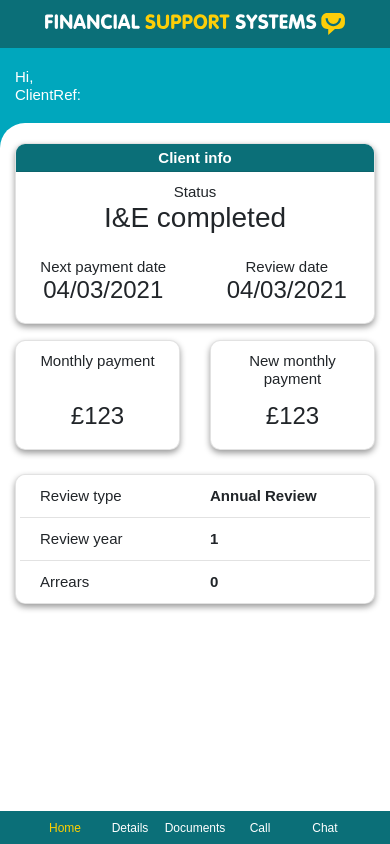
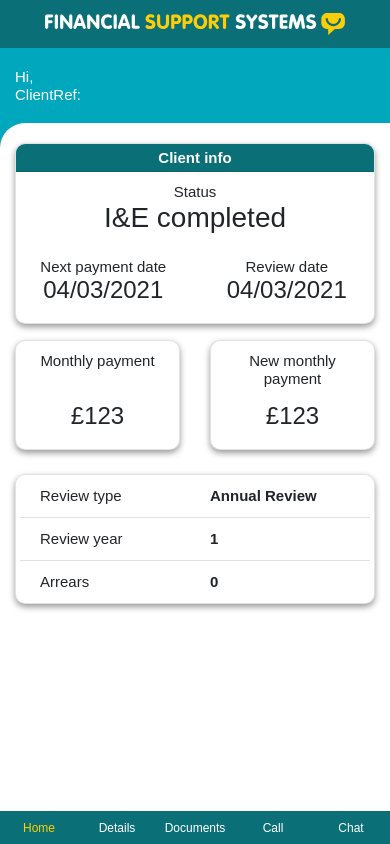
Before and after one commit to simonproudfoot/review-portal, a Nuxt app: page / in a window 390 px wide. Built offline with nearby package versions, Linux system fonts and the light colour scheme; no server answers; what vue-js-toggle-button would draw is missing.

Commit message:
amends for mobile ussues

```diff
--- a/assets/scss/custom.scss
+++ b/assets/scss/custom.scss
@@ -31,6 +31,8 @@ body {
   font-weight: 400;
   line-height: 1.2em;
   font-size: 15px;
+  touch-action: pan-x pan-y; // disable pan in mobile safari
+  overflow-x: hidden;
 }
 
 b {
--- a/components/footer-menu.vue
+++ b/components/footer-menu.vue
@@ -1,8 +1,8 @@
 <template>
 <footer class="footer">
     <div class="footer__menu">
-        <b-row no-gutters class="justify-content-center">
-            <b-col ref="home" cols="2">
+
+        <div ref="home" class="footer__menu__item">
             <div class="footer-btn" :class="$store.getters.page == 'home' ? 'footer-btn--active' : null" @click="$store.commit('set_page','home')">
                 <transition name="blobby">
                     <blob class="blob" v-if="$store.getters.page == 'home'" />
@@ -10,8 +10,8 @@
                 <home class="icon" />
                 Home
             </div>
-            </b-col>
-            <b-col ref="details" cols="2">
+        </div>
+        <div ref="details" class="footer__menu__item">
             <div class="footer-btn" :class="$store.getters.page == 'details' ? 'footer-btn--active' : null" @click="$store.commit('set_page','details')">
                 <transition name="blobby">
                     <blob class="blob" v-if="$store.getters.page == 'details'" />
@@ -19,8 +19,8 @@
                 <review class="icon" />
                 Details
             </div>
-            </b-col>
-            <b-col ref="documents" cols="2">
+        </div>
+        <div ref="documents" class="footer__menu__item">
             <div class="footer-btn" :class="$store.getters.page == 'documents' ? 'footer-btn--active' : null" @click="$store.commit('set_page','documents')">
                 <transition name="blobby">
                     <blob class="blob" v-if="$store.getters.page == 'documents'" />
@@ -28,8 +28,8 @@
                 <documents class="icon" />
                 Documents
             </div>
-            </b-col>
-            <b-col ref="call" cols="2">
+        </div>
+        <div ref="call" class="footer__menu__item">
             <div class="footer-btn" :class="$store.getters.page == 'call' ? 'footer-btn--active' : null" @click="$store.commit('set_page','call')">
                 <transition name="blobby">
                     <blob class="blob" v-if="$store.getters.page == 'call'" />
@@ -37,8 +37,8 @@
                 <call class="icon" />
                 Call
             </div>
-            </b-col>
-            <b-col ref="chat" cols="2">
+        </div>
+        <div ref="chat" class="footer__menu__item">
             <div class="footer-btn" :class="$store.getters.page == 'chat' ? 'footer-btn--active' : null" @click="$store.commit('set_page','chat')">
                 <transition in-out name="blobby">
                     <blob class="blob" v-if="$store.getters.page == 'chat'" />
@@ -46,11 +46,12 @@
                 <chat class="icon" />
                 Chat
             </div>
-            </b-col>
-        </b-row>
+        </div>
+
     </div>
 </footer>
 </template>
+
 <script>
 import home from "~/static/img/home.svg?inline";
 import review from "~/static/img/review.svg?inline";
@@ -86,48 +87,65 @@ export default {
     },
 }
 </script>
+
 <style lang="scss">
 @import '@/assets/scss/custom.scss';
+
 .footer {
     position: fixed;
     bottom: 0;
+    width: 100%;
     left: 0;
     right: 0;
+
     &__menu {
         background-color: $darkblue;
         padding: 0.5em 0;
+        display: flex;
+        justify-content: space-around ;
+
+        &__item {
+            width: 66px;
+             flex-basis: auto;
             .footer-btn {
                 text-align: center;
                 font-size: 12px;
                 cursor: pointer;
                 position: relative;
                 color: $white;
+
                 .blob {
                     left: 0;
                     width: 100%;
                     position: absolute;
                     transform-origin: center bottom;
                     fill: $darkblue;
-                top: -27px;
+                    top: -24px;
                     height: 27px;
                     path: {
                         fill: $darkblue;
                     }
                 }
+
                 .icon {
                     height: 20px;
                     max-width: 100%;
                     display: block;
                     margin: 0 auto;
+
                     path {
                         fill: $white;
                     }
+
                     fill: $white;
                 }
+
                 &--active {
                     color: $yellow;
+
                     .icon {
                         fill: $yellow;
+
                         path {
                             fill: $yellow;
                         }
@@ -136,10 +154,13 @@ export default {
             }
         }
     }
+}
+
 .blobby-enter-active,
 .blobby-leave-active {
     transition: all .5s ease;
 }
+
 .blobby-enter,
 .blobby-leave-to {
     transform: scaleX(5);
--- a/pages/index.vue
+++ b/pages/index.vue
@@ -9,7 +9,6 @@
     <footer-menu></footer-menu>
 </div>
 </template>
-
 <script>
 export default {
     async asyncData({
```
Lines whose indentation alone changed are shown as unchanged.
